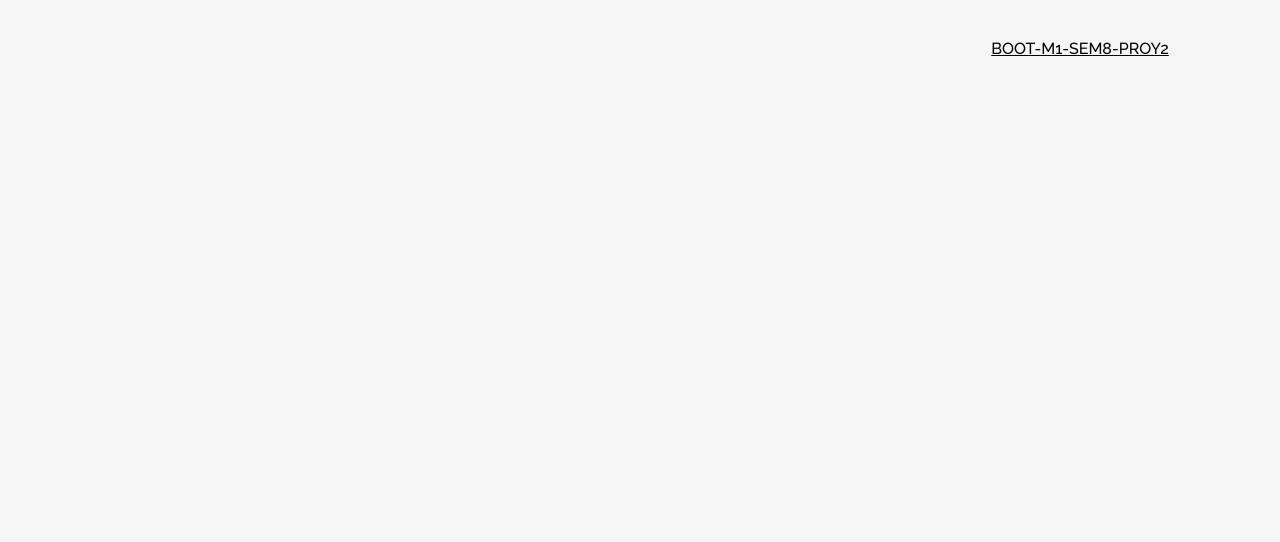
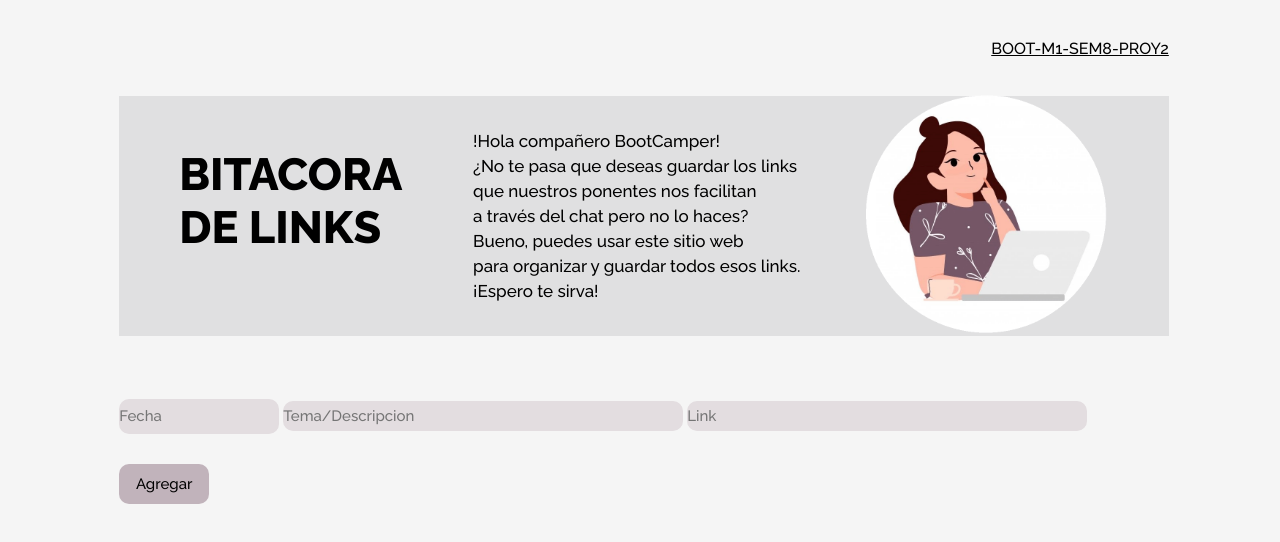
Before and after one commit to Elyy02/BOOT-M1-SEM8-PROY2, a plain HTML site: page index.html in a window 1280 px wide. Drawn offline with Linux system fonts and the light colour scheme.

Commit message:
Web site body

```diff
--- a/estilo.css
+++ b/estilo.css
@@ -45,3 +45,139 @@
 .opcion {
     color: black;
 }
+
+.col-1 {
+    display: flex;
+    height: 30%;
+    align-items: center;
+    background-color: #E0E0E1;
+}
+
+.fi-1 {
+    margin-left: 60px;
+    flex-basis: 25%;
+    margin-bottom: 30px;
+}
+
+h1 {
+    font-size: 45px;
+}
+
+.fi-2 {
+    display: flex;
+    margin-left: 3%;
+    height: 50%;
+    margin-bottom: 55px;
+}
+
+.fi-2 {
+    margin-right: 30px;
+}
+
+.parrafo-1 {
+    font-size: 17px;
+    line-height: 25px;
+}
+
+.imagen1 {
+    display: inline-block;
+    /* valores izquierdo/ derecho*/
+    padding: 7px 30px;
+}
+
+section.todo-outer {
+    width: 100%;
+    padding: 30px 0;
+}
+
+.boton {
+    /* largo del boton*/
+    width: 90px;
+    /* ancho del boton*/
+    height: 40px;
+    /* Color del texto dentro del boton*/
+    color: black;
+    font-size: 15px;
+    background-color: #C1B3BB;
+    border: 0px;
+    border-radius: 10px;
+    margin-top: 30px;
+}
+
+.form-fecha {
+    /* largo de la caja*/
+    width: 160px;
+    /* ancho de la caja*/
+    height: 35px;
+    /* Color del texto dentro del boton*/
+    color: black;
+    font-size: 20px;
+    background-color: #E3DDE0;
+    border: 0px;
+    border-radius: 10px;
+    margin-top: 30px;
+    font-family: 'Raleway', sans-serif;
+    font-size: 15px;
+}
+
+.form-control {
+    /* largo de la caja*/
+    width: 400px;
+    /* ancho de la caja*/
+    height: 30px;
+    /* Color del texto dentro del boton*/
+    color: black;
+    font-size: 20px;
+    background-color: #E3DDE0;
+    border: 0px;
+    border-radius: 10px;
+    margin-top: 35px;
+    font-family: 'Raleway', sans-serif;
+    font-size: 15px;
+}
+
+.form-control1 {
+    /* largo de la caja*/
+    width: 400px;
+    /* ancho de la caja*/
+    height: 30px;
+    /* Color del texto dentro del boton*/
+    color: black;
+    font-size: 20px;
+    background-color: #E3DDE0;
+    border: 0px;
+    border-radius: 10px;
+    margin-top: 35px;
+    font-family: 'Raleway', sans-serif;
+    font-size: 15px;
+}
+
+.table tr td button {
+    /* largo del boton*/
+    width: 90px;
+    /* ancho del boton*/
+    height: 40px;
+    /* Color del texto dentro del boton*/
+    color: black;
+    font-size: 15px;
+    background-color: #C1B3BB;
+    border: 0px;
+    border-radius: 10px;
+    margin-top: 30px;
+}
+
+th {
+    font-size: 13px;
+    font-weight: normal;
+    padding: 8px;
+    background: #D5CCD1;
+    color: black;
+}
+
+td {
+    padding: 8px;
+    background: #F1F1F1;
+    border-bottom: 1px solid #fff;
+    color: black;
+    border-top: 1px solid transparent;
+}
--- a/index.html
+++ b/index.html
@@ -26,6 +26,58 @@
                 </ul>
             </nav>
         </div>
+        <!-- -------------------------------Jumbotron ------------------------------>
+        <div class="col-1">
+            <div class="fi-1">
+                <h1>BITACORA
+                    <p>DE LINKS</p>
+                </h1>
+            </div>
+
+            <div class="fi-2">
+                <p class="parrafo-1">!Hola compañero BootCamper!
+                    <br>¿No te pasa que deseas guardar los links
+                    <br> que nuestros ponentes nos facilitan
+                    <br> a través del chat pero no lo haces?
+                    <br> Bueno, puedes usar este sitio web
+                    <br> para organizar y guardar todos esos links.
+                    <br> ¡Espero te sirva!
+                </p>
+            </div>
+            <div class="fi-3">
+                <div class="imagen1">
+                    <img src="Imagenes\Portada.gif" width="250px">
+                </div>
+            </div>
+        </div>
+
+        <section class="todo-outer">
+            <div class="container">
+                <div class="row justify-content-md-center">
+                    <div class="col-sm-12 col-md-8">
+
+
+                        <div class="form-row">
+                            <div class="form-contenedor">
+                                <input type="text" class="form-fecha" placeholder="Fecha" id="fecha" />
+                                <input type="text" class="form-control1" placeholder="Tema/Descripcion" id="tema" />
+                                <input type="text" class="form-control" placeholder="Link" id="link" />
+                                <button type="button" class="boton" id="agregarbtn"> Agregar</button>
+                                <button type="button" class="boton" id="guardarbtn" style="display: none;">Guardar </button><input type="hidden" id="guardarindex">
+                            </div>
+
+
+                            <div class="to-do-output">
+                                <table class="table table-striped mt-3 mb-0" id="tabla">
+
+                                </table>
+                            </div>
+                        </div>
+                    </div>
+                </div>
+            </div>
+        </section>
+
 
 </body>
 
```
Also changed, not shown: Imagenes/Portada.gif (added).
